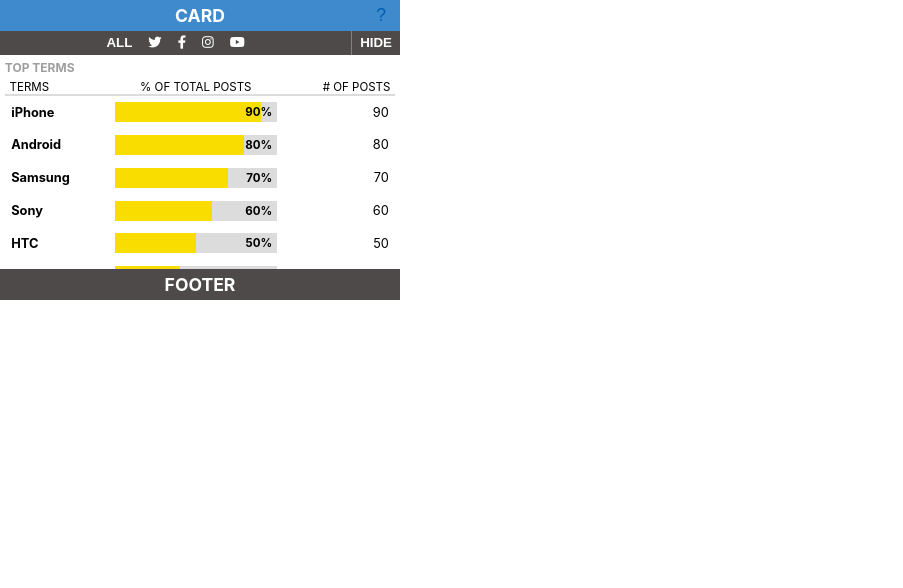
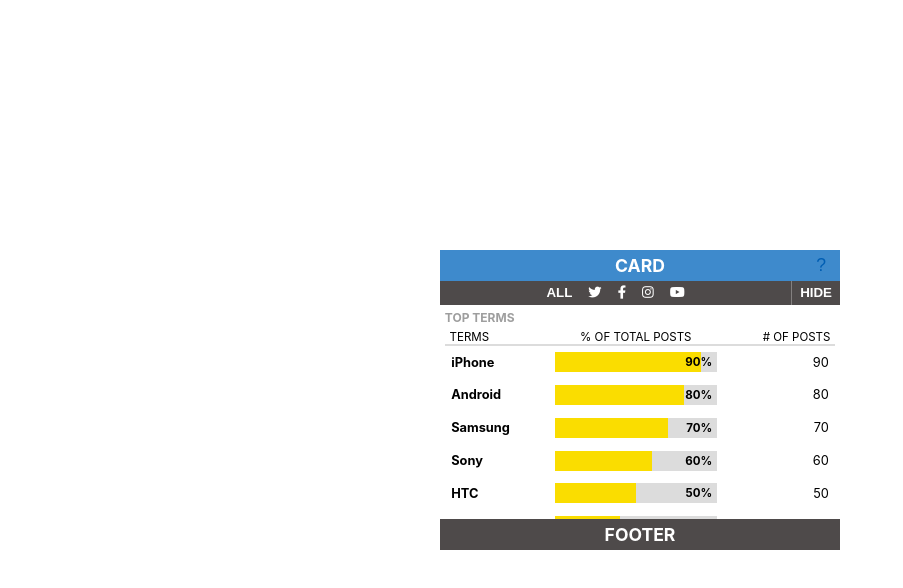
Before and after one commit to dragonman225-alt/test-20211010, a React (Create React App) app: page / in a window 1280 px wide. Shown: the top 588 px of the page, without its empty margins (0-903 px from the left). Built offline with nearby package versions, Linux system fonts and the light colour scheme.

Commit message:
feat: Center Card

```diff
--- a/src/App.js
+++ b/src/App.js
@@ -7,14 +7,16 @@ import { Content } from "./components/Content";
 function App() {
   return (
     <div className={styles.app}>
-      <div className={styles.headers}>
+      <div className={styles.fixedSizeBlock}>
         <Header />
+      </div>
+      <div className={styles.fixedSizeBlock}>
         <SecondHeader />
       </div>
       <div className={styles.content}>
         <Content />
       </div>
-      <div className={styles.footer}>
+      <div className={styles.fixedSizeBlock}>
         <Footer />
       </div>
     </div>
--- a/src/App.module.scss
+++ b/src/App.module.scss
@@ -5,7 +5,7 @@
   flex-direction: column;
 }
 
-.headers {
+.fixedSizeBlock {
   flex: 0 0 auto;
 }
 
@@ -13,7 +13,3 @@
   flex: 1 1 0px;
   overflow: hidden;
 }
-
-.footer {
-  flex: 0 0 auto;
-}
--- a/src/index.css
+++ b/src/index.css
@@ -22,3 +22,14 @@ code {
   font-family: source-code-pro, Menlo, Monaco, Consolas, "Courier New",
     monospace;
 }
+
+html, body, #root {
+  width: 100%;
+  height: 100%;
+}
+
+#root {
+  display: flex;
+  justify-content: center;
+  align-items: center;
+}
```
